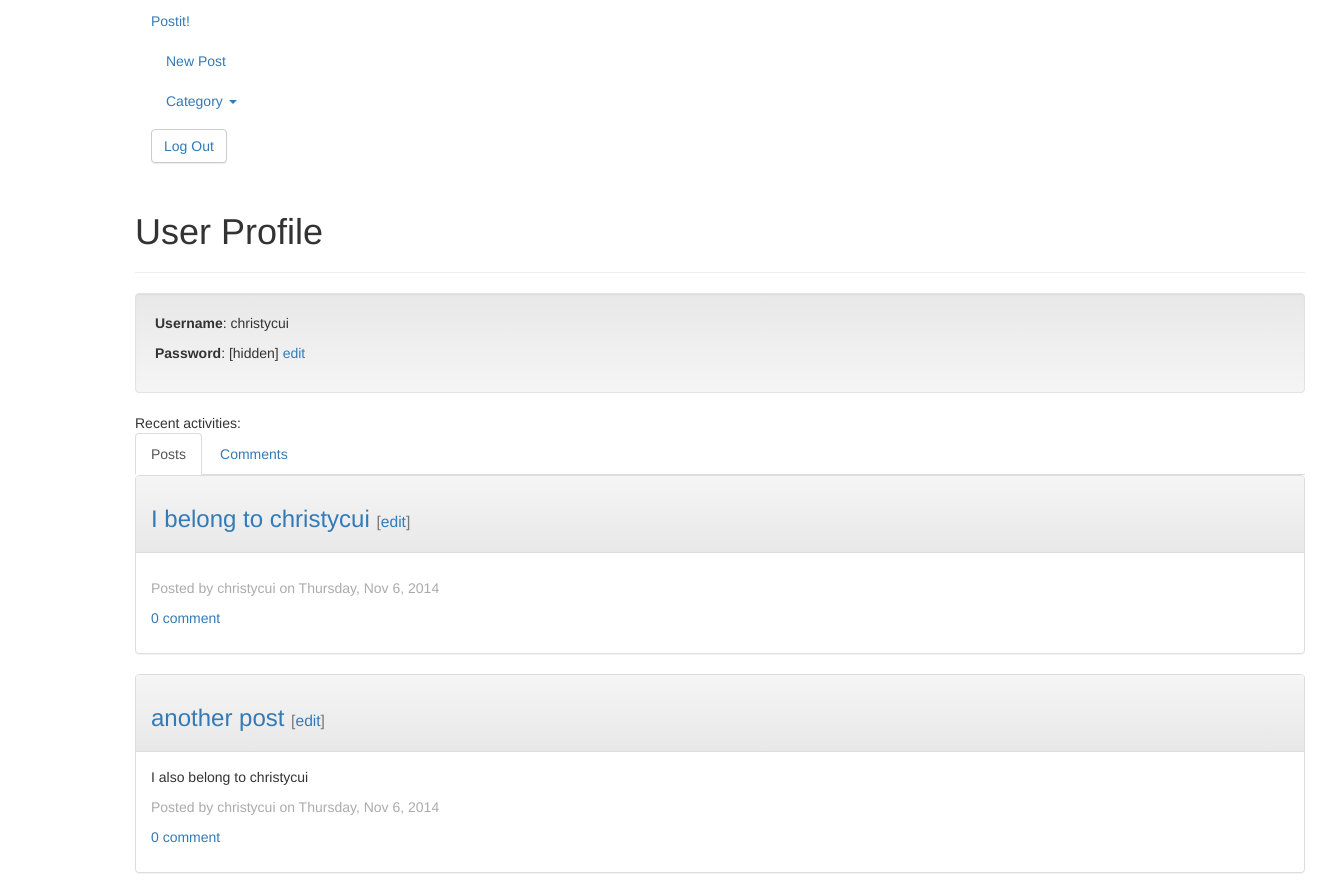
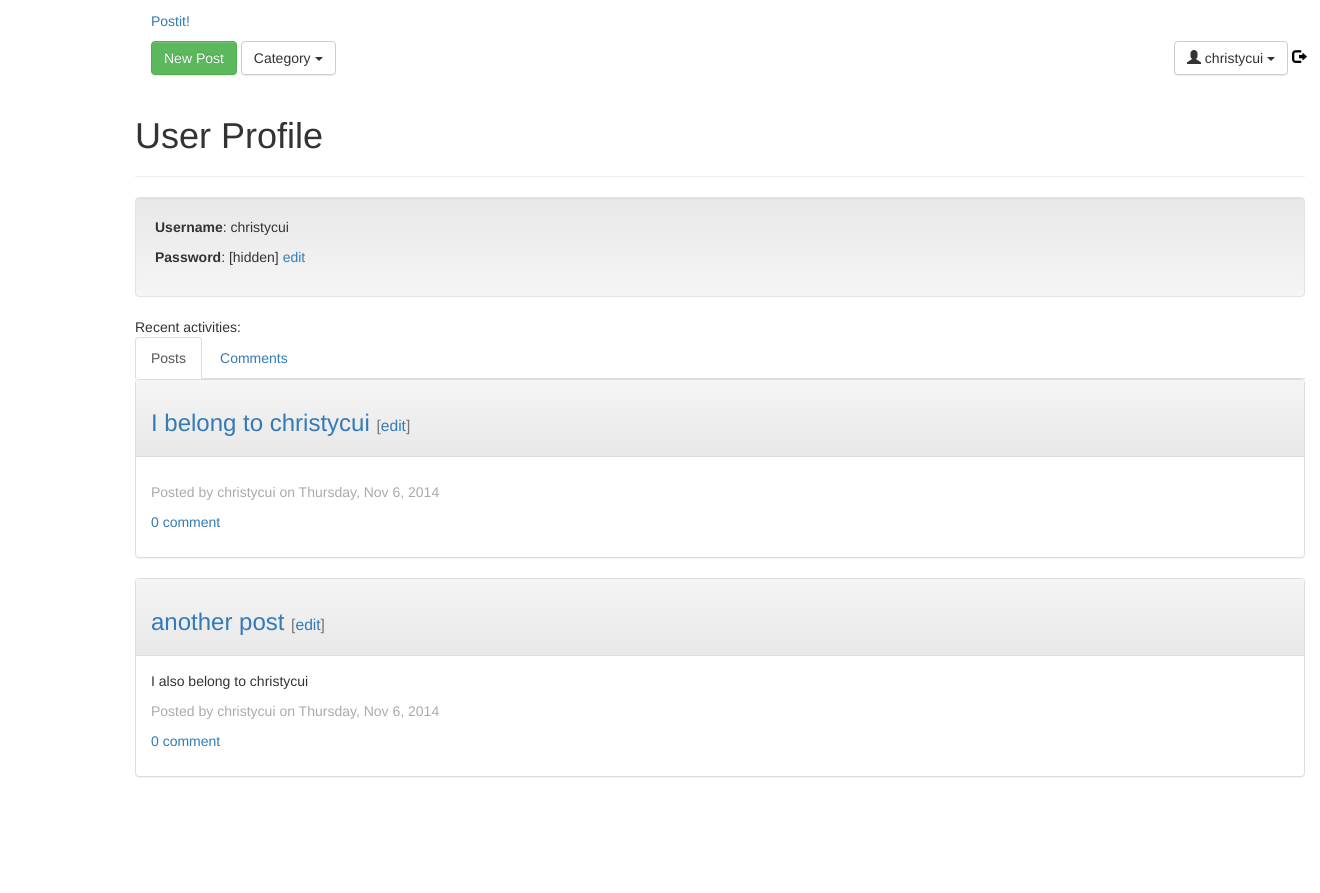
Before and after one commit to christycui/tl-postit, a Rails app: page /users/1 in a window 1320 px wide. After the commit the page ends 777 px from the top, so only its background shows below. Run offline with Rails 7, Linux system fonts and the light colour scheme; a user stored in the database is signed in; data comes from the database, SQL or seed files in the repository; style sheets or scripts are compiled from the project's sources; some libraries are stand-ins or nearby versions.

Commit message:
fixed navbar elements and format

```diff
--- a/app/assets/javascripts/application.js
+++ b/app/assets/javascripts/application.js
@@ -15,3 +15,7 @@
 //= require turbolinks
 //= require_tree .
 //= require bootstrap
+
+$(document).ready(function(){
+    $('[data-toggle="popover"]').popover();
+});
--- a/app/assets/stylesheets/application.scss
+++ b/app/assets/stylesheets/application.scss
@@ -15,7 +15,8 @@
  @import "bootstrap";
 
  .container {
-  margin-left: 135px
+  margin-left: 135px;
+  margin-right: 135px;
 }
 
 .navbar .nav > li > a.brand {
@@ -29,6 +30,13 @@
 div.nav_item {
   margin-left: 25px;
   float: left;
+  clear: both;
+}
+
+#logout{
+  a{
+  color: black;
+  }
 }
 
 .label  {
--- a/app/views/layouts/_navigation.html.erb
+++ b/app/views/layouts/_navigation.html.erb
@@ -2,28 +2,37 @@
   <li>
     <%= link_to "Postit!", root_path, :class => 'brand' %>
   </li>
+</ul>
+<div class='navbar-nav'>
   <% if logged_in? %>
-    <li>
-      <%= link_to 'New Post', new_post_path %>
-    </li>
+    <%= link_to 'New Post', new_post_path, :class => 'btn btn-success' %>
   <% end %>
-  <li class="dropdown">
-  <a href="#" class="dropdown-toggle" data-toggle="dropdown" role="button" aria-expanded="false">Category <span class="caret"></span></a>
+  <div class='btn-group'>
+    <button href="#" class="dropdown-toggle btn btn-default" data-toggle="dropdown" role="button" aria-expanded="false">Category <span class="caret"></span></button>
     <ul class="dropdown-menu" role="menu">
       <% Category.all.each do |category| %>
-      <li><%= link_to category.name, category_path(category) %></a></li>
+      <li><%= link_to category.name, category_path(category) %></li>
       <% end %>
       <% if logged_in? %>
         <li class='divider'></li>
         <li><%= link_to 'New Category', new_category_path%></li>
       <% end %>
     </ul>
-  </li>
+  </div>
+</div>
 
+<div class='navbar-nav navbar-right'>
   <% if !logged_in? %>
-    <li><button type='button' class='btn btn-success navbar-btn'><%= link_to "Register", '/register' %></button></li>
-    <button type='button' class='btn btn-default navbar-btn'><%= link_to "Log In", '/login' %></button>
+    <%= link_to "Register", '/register', :class => 'btn btn-success' %>
+    <%= link_to "Log In", '/login', :class => 'btn navbar-btn' %>
   <% else %>
-    <button type='button' class='btn btn-default navbar-btn'><%= link_to "Log Out", '/logout' %></button>
+    <div class='btn-group'>
+      <button class="dropdown-toggle btn btn-default" data-toggle='dropdown' role='button' aria-expanded='false'><span class='glyphicon glyphicon-user'></span> <%= current_user.username %> <span class='caret'></span></button>
+      <ul class='dropdown-menu' role='menu'>
+        <li><%= link_to 'View Profile', user_path(current_user) %></li>
+        <li><%= link_to 'Edit Profile', edit_user_path(current_user) %></li>
+      </ul>
+    </div>
+      <span data-toggle='popover' data-placement='bottom' data-content='Log Out' data-trigger="hover" id='logout'><%= link_to "<span class='glyphicon glyphicon-log-out'></span>".html_safe, '/logout' %></span>
   <% end %>
-</ul>
+</div>
--- a/app/views/sessions/new.html.erb
+++ b/app/views/sessions/new.html.erb
@@ -1,3 +1,4 @@
+
 <%= render 'shared/content_title', title: 'Log In' %>
 
 <div class='well'>
--- a/app/views/users/show.html.erb
+++ b/app/views/users/show.html.erb
@@ -22,6 +22,6 @@ Recent activities:
       <% end %>
     </div>
     <div role="tabpanel" class="tab-pane fade" id="comments">
-      <%= render @user.comments, show_post: true%>
+      <%= render @user.comments, show_post: true %>
     </div>
   </div>
```
